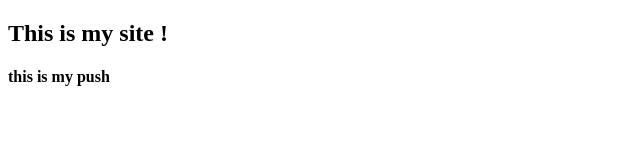
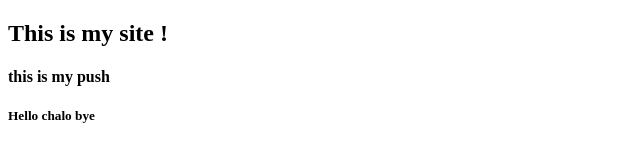
Before and after one commit to serpo09/contructionSite, a plain HTML site: page index.html in a window 1280 px wide. Shown: the full height of the page, 0-640 px from the left. Drawn offline with Linux system fonts and the light colour scheme.

Commit message:
third update

```diff
--- a/index.html
+++ b/index.html
@@ -9,5 +9,6 @@
 <body>
     <h2> This is my site !</h2>
     <h4>this is my push</h4>
+    <h5>Hello chalo bye</h5>
 </body>
 </html>
```
